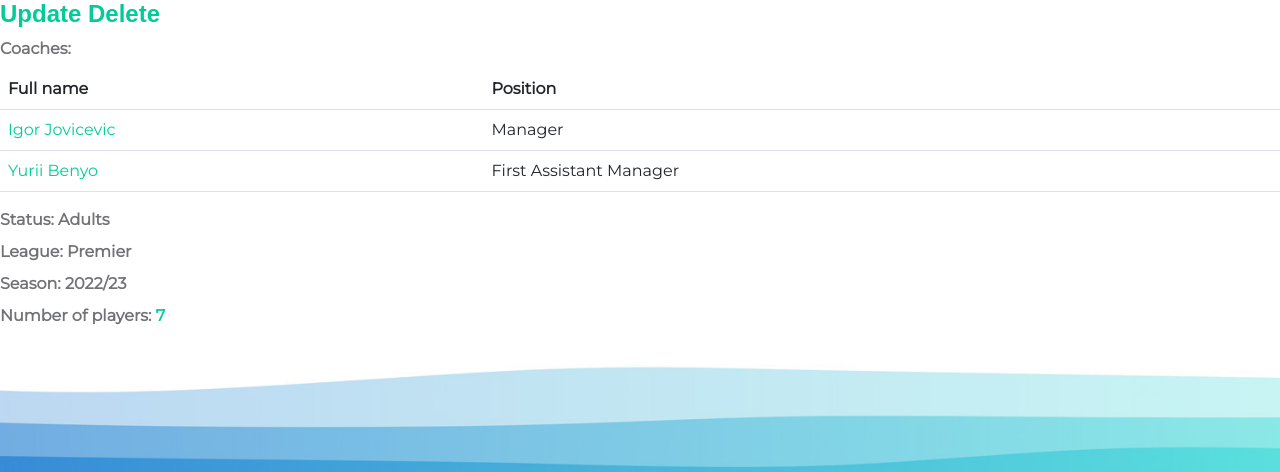
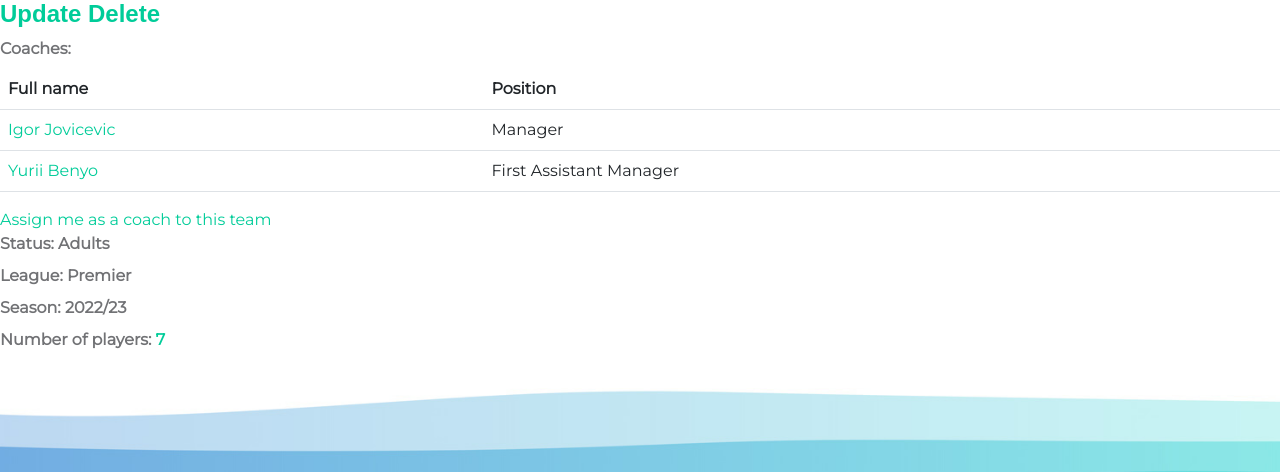
Before and after one commit to anastasiia-tsurkan/iCoach, a Django app: page /team/1/ in a window 1280 px wide. Shown: the part 280-752 px from the top of the page. Run offline with Django 4.2, Linux system fonts and the light colour scheme; a user stored in the database is signed in; data comes from the database, SQL or seed files in the repository; both versions use the stored data as it was after the commit; some libraries are stand-ins or nearby versions; some web fonts are replaced.

Commit message:
Add toggle to assign user as coach to the team

```diff
--- a/sport_academy/urls.py
+++ b/sport_academy/urls.py
@@ -7,6 +7,7 @@ from sport_academy.views import (
     TeamCreateView,
     TeamUpdateView,
     TeamDeleteView,
+    toggle_coach_assign_to_team,
     PlayersListView,
     PlayerDetailView,
     PlayerCreateView,
@@ -25,6 +26,7 @@ urlpatterns = [
     path("team/<int:pk>/", TeamDetailView.as_view(), name="team-detail"),
     path("team/<int:pk>/update/", TeamUpdateView.as_view(), name="team-update"),
     path("team/<int:pk>/delete/", TeamDeleteView.as_view(), name="team-delete"),
+    path("team/<int:pk>/toggle_assign/", toggle_coach_assign_to_team, name="toggle_coach_team_assign"),
     path("players/", PlayersListView.as_view(), name="players-list"),
     path("player/<int:pk>/", PlayerDetailView.as_view(), name="player-detail"),
     path("player/create/", PlayerCreateView.as_view(), name="player-create"),
--- a/sport_academy/views.py
+++ b/sport_academy/views.py
@@ -1,5 +1,7 @@
+from django.contrib.auth.decorators import login_required
 from django.contrib.auth.mixins import LoginRequiredMixin
 from django.db.models import QuerySet
+from django.http import HttpResponseRedirect
 from django.shortcuts import render
 from django.urls import reverse_lazy
 from django.views import generic
@@ -126,3 +128,18 @@ class ClubListView(LoginRequiredMixin, generic.ListView):
 
 class ClubDetailView(LoginRequiredMixin, generic.DetailView):
     model = Club
+
+
+"""Additional functions"""
+
+
+@login_required
+def toggle_coach_assign_to_team(request, pk) -> HttpResponseRedirect:
+    coach = Coach.objects.get(id=request.user.id)
+    if (
+        Team.objects.get(id=pk) in coach.team.all()
+    ):
+        coach.team.remove(pk)
+    else:
+        coach.team.add(pk)
+    return HttpResponseRedirect(reverse_lazy("sport_academy:team-detail", args=[pk]))
--- a/templates/sport_academy/team_detail.html
+++ b/templates/sport_academy/team_detail.html
@@ -40,6 +40,15 @@
   {% else %}
     <p class="mb-2"><strong>No added coaches yet</strong></p>
   {% endif %}
+  {% if team in user.team.all %}
+    <a href="{% url 'sport_academy:toggle_coach_team_assign' pk=team.id %}">
+      Delete from this team
+    </a>
+  {% else %}
+    <a href="{% url 'sport_academy:toggle_coach_team_assign' pk=team.id %}">
+      Assign me as a coach to this team
+    </a>
+  {% endif %}
 
 
   <p class="mb-2"><strong>Status: {{ team.status }}</strong></p>
```
Also changed, not shown: db.sqlite3.
